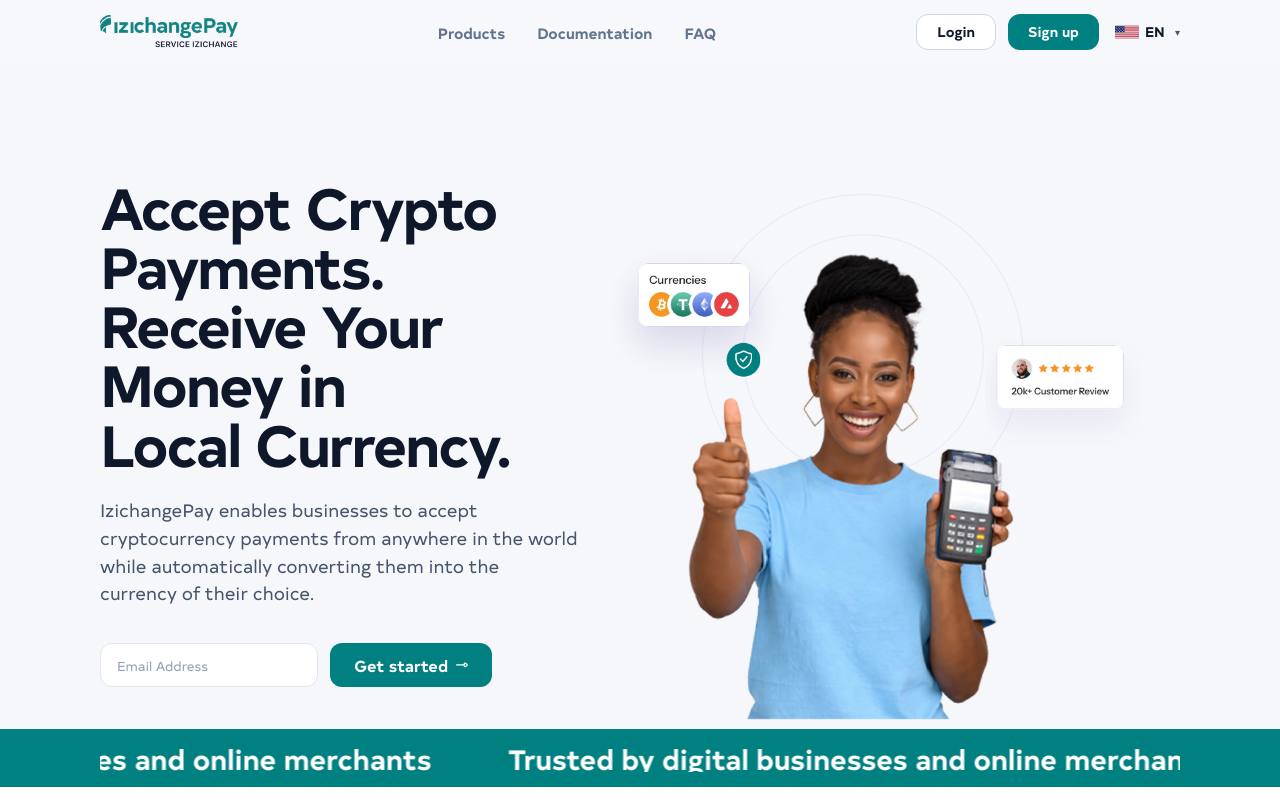
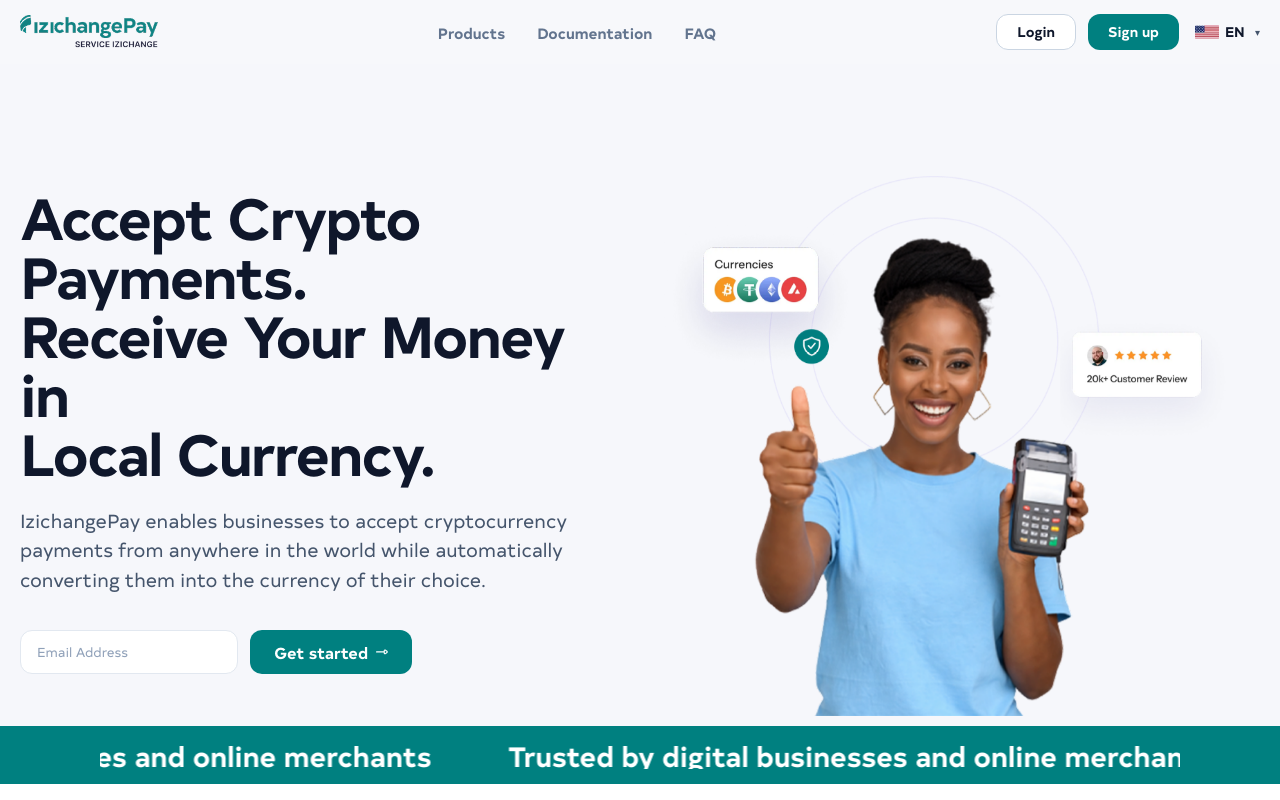
Before and after one commit to ksebastiendev/Izipay-landingpage, a React (Vite) app: page / in a window 1280 px wide. Shown: the top 800 px of the page. Built offline with nearby package versions, Linux system fonts and the light colour scheme.

Commit message:
fix: resolve responsivity problemes

```diff
--- a/src/components/landing/HeroSection.jsx
+++ b/src/components/landing/HeroSection.jsx
@@ -6,9 +6,9 @@
 
   return (
     <section className="bg-[#f6f7fb]">
-      <div className="mx-auto grid w-full max-w-[1120px] items-end gap-6 px-4 pt-20 pb-[10px] md:px-5 md:pt-24 lg:grid-cols-[minmax(0,480px)_minmax(0,1fr)] lg:gap-4 lg:pt-24 xl:pt-28">
-        <div className="max-w-[540px] pb-3 lg:pb-8">
-          <h1 className="max-w-[520px] text-[44px] font-bold leading-[1.02] tracking-[-0.035em] text-slate-900 sm:text-[50px] lg:text-[58px]">
+      <div className="mx-auto grid w-full max-w-[1280px] items-center gap-8 px-4 pt-20 pb-[10px] md:px-5 md:pt-24 lg:grid-cols-[minmax(0,600px)_minmax(0,1fr)] lg:gap-10 lg:pt-24 xl:pt-28">
+        <div className="max-w-[620px] pb-3 lg:pb-6 xl:pb-8">
+          <h1 className="max-w-[620px] text-[44px] font-bold leading-[1.02] tracking-[-0.03em] text-slate-900 sm:text-[50px] lg:text-[56px] xl:text-[58px]">
             {titleLines.map((line, lineIndex) => {
               const words = line.split(' ')
               const previousWordsCount = titleLines
@@ -31,7 +31,7 @@
               )
             })}
           </h1>
-          <p className="mt-6 max-w-[510px] text-[18px] leading-[1.55] text-slate-600">
+          <p className="mt-6 max-w-[560px] text-[18px] leading-[1.55] text-slate-600 lg:text-[19px]">
             {t.hero.description}
           </p>
           <div className="mt-9 flex max-w-[392px] items-center gap-3">
@@ -50,7 +50,7 @@
         </div>
 
         <div className="relative flex justify-center lg:justify-end">
-          <img src="/landing/hero-section.png" alt={t.hero.imageAlt} className="w-full max-w-[640px] lg:max-w-[750px]" />
+          <img src="/landing/hero-section.png" alt={t.hero.imageAlt} className="w-full max-w-[640px] lg:max-w-[790px]" />
         </div>
       </div>
     </section>
--- a/src/components/landing/Navbar.jsx
+++ b/src/components/landing/Navbar.jsx
@@ -8,7 +8,7 @@
 
   return (
     <header className="sticky top-0 z-50 bg-[#f6f7fb]/90 backdrop-blur-md supports-[backdrop-filter]:bg-[#f6f7fb]/80">
-      <div className="mx-auto flex min-h-[58px] w-full max-w-[1120px] items-center justify-between gap-2 px-4 py-2 sm:h-[64px] sm:py-0 md:px-5">
+      <div className="mx-auto flex min-h-[58px] w-full max-w-[1280px] items-center justify-between gap-2 px-4 py-2 sm:h-[64px] sm:py-0 md:px-5">
         <a href="#" className="shrink-0">
           <img src="/landing/izipaylogo.png" alt="IzichangePay" className="h-[28px] w-auto max-w-[132px] object-contain sm:h-[34px] sm:max-w-none" />
         </a>
@@ -45,13 +45,13 @@
           </button>
           <a
             href="#"
-            className="hidden h-9 items-center rounded-xl border border-slate-300 bg-white px-5 text-[14px] font-semibold leading-none text-slate-900 transition hover:border-[#008080]/40 hover:bg-slate-50 md:inline-flex"
+            className="hidden h-9 items-center rounded-xl border border-slate-300 bg-white px-5 text-[14px] font-semibold leading-none text-slate-900 transition hover:border-[#008080]/40 hover:bg-slate-50 lg:inline-flex"
           >
             {t.nav.login}
           </a>
           <a
             href="#"
-            className="hidden h-9 items-center whitespace-nowrap rounded-xl bg-[#008080] px-4 text-[14px] font-semibold leading-none text-white transition hover:bg-[#007373] sm:inline-flex sm:px-5"
+            className="hidden h-9 items-center whitespace-nowrap rounded-xl bg-[#008080] px-4 text-[14px] font-semibold leading-none text-white transition hover:bg-[#007373] lg:inline-flex lg:px-5"
           >
             {t.nav.signup}
           </a>
@@ -74,7 +74,7 @@
 
       {isMobileMenuOpen && (
         <div className="border-t border-slate-200 bg-white lg:hidden">
-          <nav className="mx-auto flex w-full max-w-[1120px] flex-col px-4 md:px-5 py-3">
+          <nav className="mx-auto flex w-full max-w-[1280px] flex-col px-4 py-3 md:px-5">
             <a href="#" className="rounded-lg px-2 py-2 text-[16px] font-semibold text-slate-700 hover:bg-slate-50">
               {t.nav.products}
             </a>
--- a/src/components/landing/TrustBanner.jsx
+++ b/src/components/landing/TrustBanner.jsx
@@ -4,9 +4,9 @@
   const { t } = useI18n()
 
   return (
-    <section className="bg-[#008080]">
+    <section className="overflow-hidden bg-[#008080]">
       <div className="mx-auto w-full max-w-[1120px] min-h-[58px] px-4 py-2 sm:h-[58px] sm:py-0 md:px-5 flex items-center justify-center">
-        <div className="relative overflow-hidden">
+        <div className="relative w-full min-w-0 overflow-hidden">
           <div className="trust-marquee-track">
             <p className="trust-marquee-item text-[14px] font-bold leading-tight text-white sm:text-[20px] sm:leading-none lg:text-[24px] xl:text-[28px] whitespace-nowrap">
               {t.trustBanner.text}
--- a/src/index.css
+++ b/src/index.css
@@ -18,11 +18,13 @@
 
 html {
   scroll-behavior: smooth;
+  overflow-x: clip;
 }
 
 body {
   margin: 0;
   font-family: "Typold", sans-serif;
+  overflow-x: clip;
 }
 
 [data-reveal] {
```
